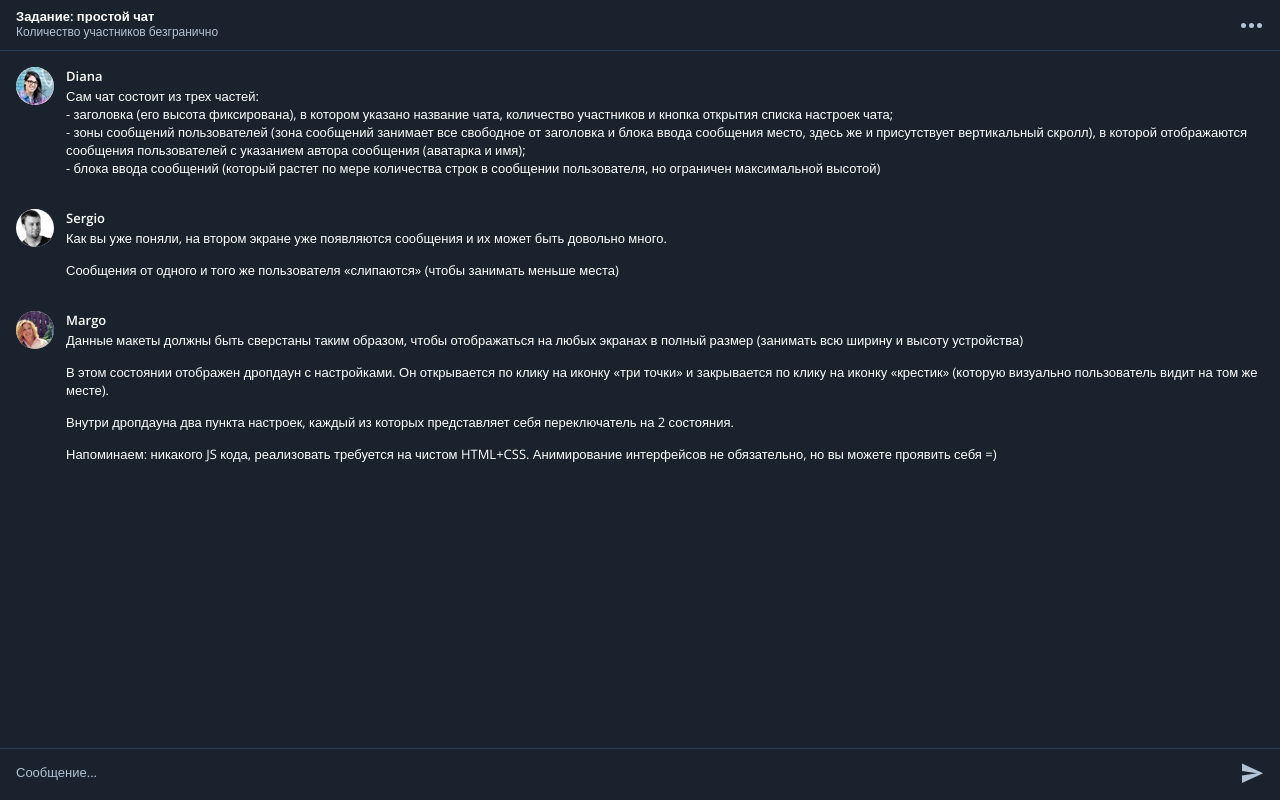
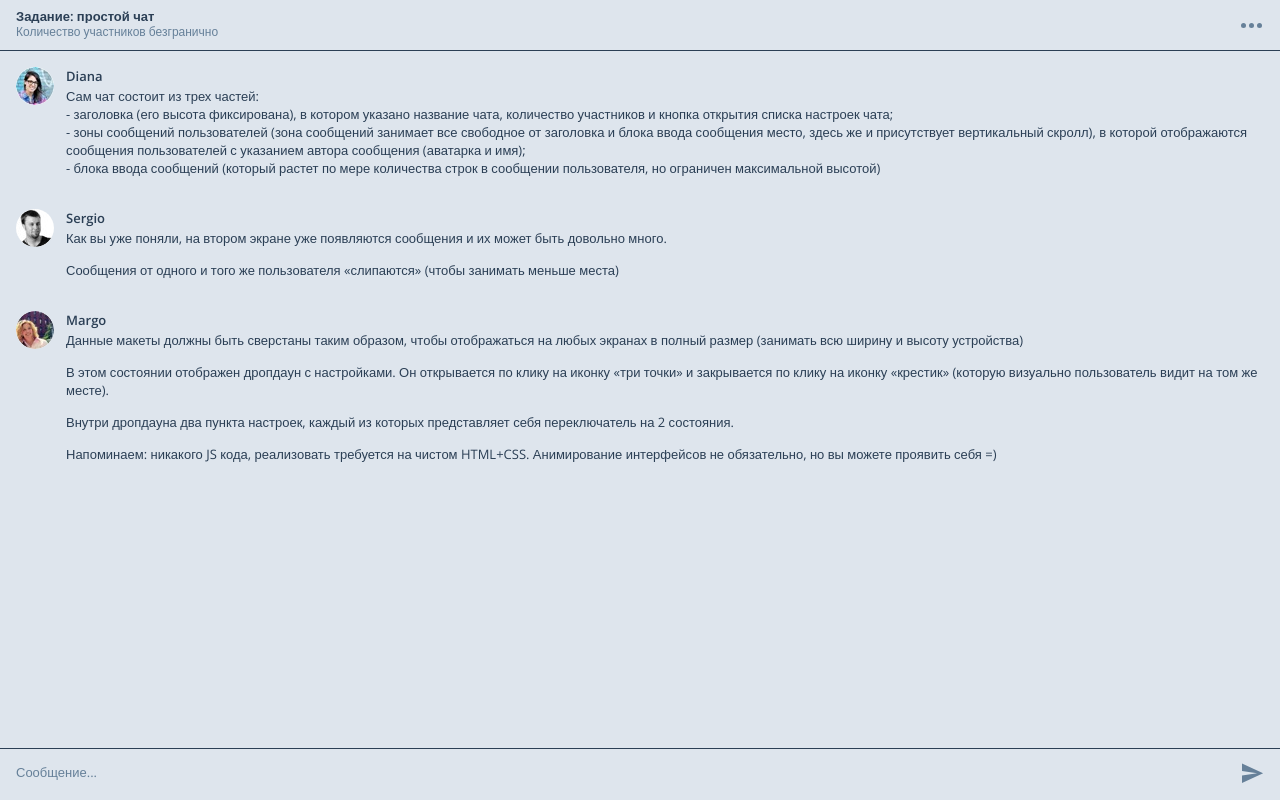
Before and after one commit to polygonweb/staply, a website: page app.html in a window 1280 px wide. Drawn offline with nearby package versions, Linux system fonts and the light colour scheme.

Commit message:
add colors for light theme

```diff
--- a/css/main.css
+++ b/css/main.css
@@ -4,12 +4,12 @@
 @charset "utf-8";
 
 :root {
-    --color-text: #fff;
-    --color-alpha: #19222d;
-    --color-beta: #2a3e53;
-    --color-gamma: #b1c3d5;
-    --color-delta: #2ea6ff;
-    --color-epsilon: #4a90e2;
+    --color-text: hsl(211, 33%, 25%);
+    --color-alpha: hsl(213, 29%, 90%);
+    --color-beta: hsl(211, 33%, 25%);
+    --color-gamma: hsla(210, 20%, 50%, 1);
+    --color-delta: hsl(100, 77%, 43%);
+    --color-epsilon: hsla(100, 70%, 43%, 1);
 
     --font-stack: "Open Sans", sans-serif;
     --font-size-alpha: 13px;
```
